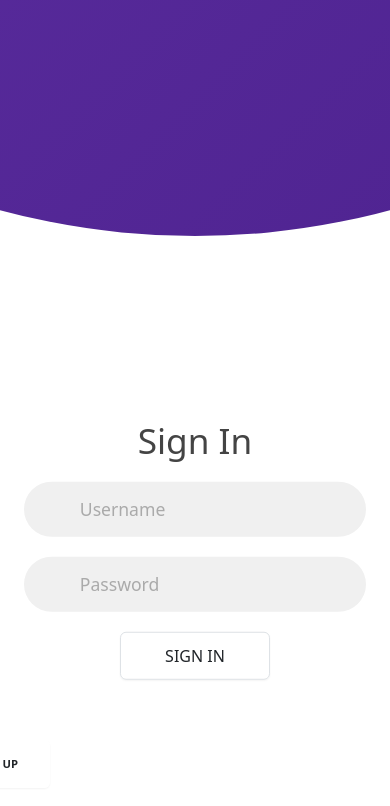
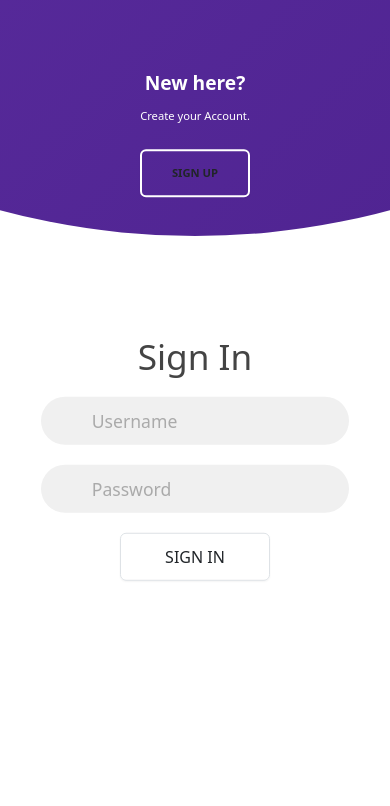
Before and after one commit to RAGHAV-223/StudentSphere, a React (Vite) app in the folder frontend/: page /login in a window 390 px wide. Shown: the top 806 px of the page. Built offline with nearby package versions, Linux system fonts and the light colour scheme.

Commit message:
updated auth UI

```diff
--- a/frontend/package.json
+++ b/frontend/package.json
@@ -10,6 +10,7 @@
     "preview": "vite preview"
   },
   "dependencies": {
+    "@fortawesome/fontawesome-free": "^6.7.2",
     "@popperjs/core": "^2.11.8",
     "axios": "^1.7.2",
     "bootstrap": "^5.3.3",
--- a/frontend/src/components/auth/auth.css
+++ b/frontend/src/components/auth/auth.css
@@ -1,3 +1,8 @@
+
+html, body {
+  overflow: hidden; /* Prevent horizontal scrolling */
+  max-width: 100vw;
+}
 
 .forms-container {
   position: absolute;
@@ -10,8 +15,8 @@
 .signin-signup {
   position: absolute;
   top: 50%;
+  left: 75%;
   transform: translate(-50%, -50%);
-  left: 75%;
   width: 50%;
   transition: 1s 0.7s ease-in-out;
   display: grid;
@@ -111,16 +116,22 @@ form.sign-in-form {
 
 .auth-container:before {
   content: "";
+  width: 100vw;
+  height: 100vh;
   position: absolute;
-  height: 2000px;
-  width: 2000px;
-  top: -10%;
-  right: 48%;
-  transform: translateY(-50%);
+  height: 1000px;
+  width: 1000px;
+  top: -20%;
+  right: 50%;
+  /* transform: translateY(-50%); */
   background-image: linear-gradient(-45deg, #4b208c 0%, #6637ad 100%);
   transition: 1.8s ease-in-out;
   border-radius: 50%;
+  display: flex;
+  flex-direction: column;
+
   z-index: 6;
+  overflow: hidden;
 }
 
 .image {
@@ -177,13 +188,13 @@ form.sign-in-form {
 
 .right-panel .image,
 .right-panel .content {
-  transform: translateX(-200px);
+  transform: translateX(-100px);
 }
 
 /* ANIMATION */
 
 .auth-container.sign-up-mode:before {
-  transform: translate(100%, -50%);
+  transform: translate(100%, 0%);
   right: 52%;
 }
 
@@ -212,21 +223,21 @@ form.sign-in-form {
 }
 
 .auth-container.sign-up-mode .left-panel {
-  pointer-events: none;
+  pointer-events: all;
 }
 
 .auth-container.sign-up-mode .right-panel {
   pointer-events: all;
 }
 
-@media (max-width: 870px) {
+@media (max-width: 768px) {
   .auth-container {
-    min-height: 800px;
-    height: 100vh;
+    min-height: 10vh;
+    max-height: 100vh;
   }
   .signin-signup {
     width: 100%;
-    top: 95%;
+    top: 70vh;
     transform: translate(-50%, -100%);
     transition: 1s 0.8s ease-in-out;
   }
@@ -296,14 +307,14 @@ form.sign-in-form {
   }
 
   .auth-container.sign-up-mode:before {
-    transform: translate(-50%, 100%);
+    transform: translate(-50%, 102%);
     bottom: 32%;
     right: initial;
   }
 
   .auth-container.sign-up-mode .left-panel .image,
   .auth-container.sign-up-mode .left-panel .content {
-    transform: translateY(-300px);
+    transform: translateY(70vh);
   }
 
   .auth-container.sign-up-mode .right-panel .image,
@@ -311,14 +322,24 @@ form.sign-in-form {
     transform: translateY(0px);
   }
 
-  .form-panels-container.right-panel .image,
-  .form-panels-container.right-panel .content {
-    transform: translateY(300px);
+  .form-panels-container .right-panel .image,
+  .form-panels-container .right-panel .content {
+    transform: translateY(-70vh);
   }
 
   .auth-container.sign-up-mode .signin-signup {
     top: 5%;
     transform: translate(-50%, 0);
+  }
+
+  .title {
+    font-size: 2.2rem; /* Adjusts dynamically based on root font size */
+  }
+
+  .input-field {
+    width: 90%;
+    max-width: 380px;
+    height: 3rem;
   }
 }
 
--- a/frontend/src/components/auth/auth.jsx
+++ b/frontend/src/components/auth/auth.jsx
@@ -112,19 +112,22 @@ const Auth = ({ setIsLoggedIn }) => {
 		}
   };
 
-
+ const [showform, setshowform] = useState(true);
   const toggleForm = () => {
     setIsSignIn(!isSignIn);
+    setTimeout(() => {
+      setshowform(!showform);
+    },900);
   };
 
   return (
     <div className={`auth-container ${isSignIn ? '' : 'sign-up-mode'}`}>
       <div className="forms-container">
         <div className="signin-signup">
-          <form action="/login" method="post" className="sign-in-form" onSubmit={handleLogin}>
+          {showform? (<form action="/login" method="post" className="sign-in-form" onSubmit={handleLogin}>
             <h2 className="title">Sign In</h2>
             <div className="input-field">
-              <i className="fas fa-user"></i>
+              <i className="fas fa-circle-user"></i>
               <input
                 type="text"
                 placeholder="Username"
@@ -151,7 +154,8 @@ const Auth = ({ setIsLoggedIn }) => {
               {loading ? (<div className="w-7 h-7 border-4 border-t-transparent border-[#6841a2] rounded-full animate-spin mx-auto"></div>) : 'SIGN IN'}
             </button>
           </form>
-          <form action="/login" method="post" className="sign-up-form" onSubmit={handleSignup}>
+          ) : (
+            <form action="/login" method="post" className="sign-up-form" onSubmit={handleSignup}>
             <h2 className="title">Sign Up</h2>
             <div className="input-field">
               <i className="fas fa-user"></i>
@@ -166,7 +170,7 @@ const Auth = ({ setIsLoggedIn }) => {
               />
             </div>
             <div className="input-field">
-              <i className="fas fa-user"></i>
+            <i class="fa-solid fa-circle-user"></i>
               <input
                 type="text"
                 placeholder="Username"
@@ -178,7 +182,7 @@ const Auth = ({ setIsLoggedIn }) => {
               />
             </div>
             <div className="input-field">
-              <i className="fas fa-user"></i>
+              <i className="fa-solid fa-envelope"></i>
               <input
                 type="text"
                 placeholder="Email"
@@ -217,6 +221,7 @@ const Auth = ({ setIsLoggedIn }) => {
               {loading ? (<div className="w-5 h-5 border-4 border-t-transparent border-[#6841a2] rounded-full animate-spin mx-auto"></div>) : 'Sign Up'}
             </button>
           </form>
+        )}
         </div>
       </div>
       <div className="form-panels-container">
@@ -224,13 +229,9 @@ const Auth = ({ setIsLoggedIn }) => {
           <div className="content">
             <h3>{isSignIn ? "New here?" : "One of us?"}</h3>
             <p>{isSignIn ? "Create your Account." : "Already have an Account"}</p>
-            {isSignIn ? (
-              <button className="btn transparent" id="sign-up-btn" onClick={toggleForm}>
-                Sign Up</button>
-            ) : (
-              <button className="btn transparent" id="sign-up-btn" onClick={toggleForm}>
-                Sign In</button>
-            )}
+            <button className="btn transparent" id="sign-up-btn" onClick={toggleForm}>
+              {isSignIn ? "Sign Up" : "Sign In"}
+              </button>
           </div>
         </div>
       </div>
```
Also changed, not shown: 2 other files (tests, documents, lock files or other folders).
